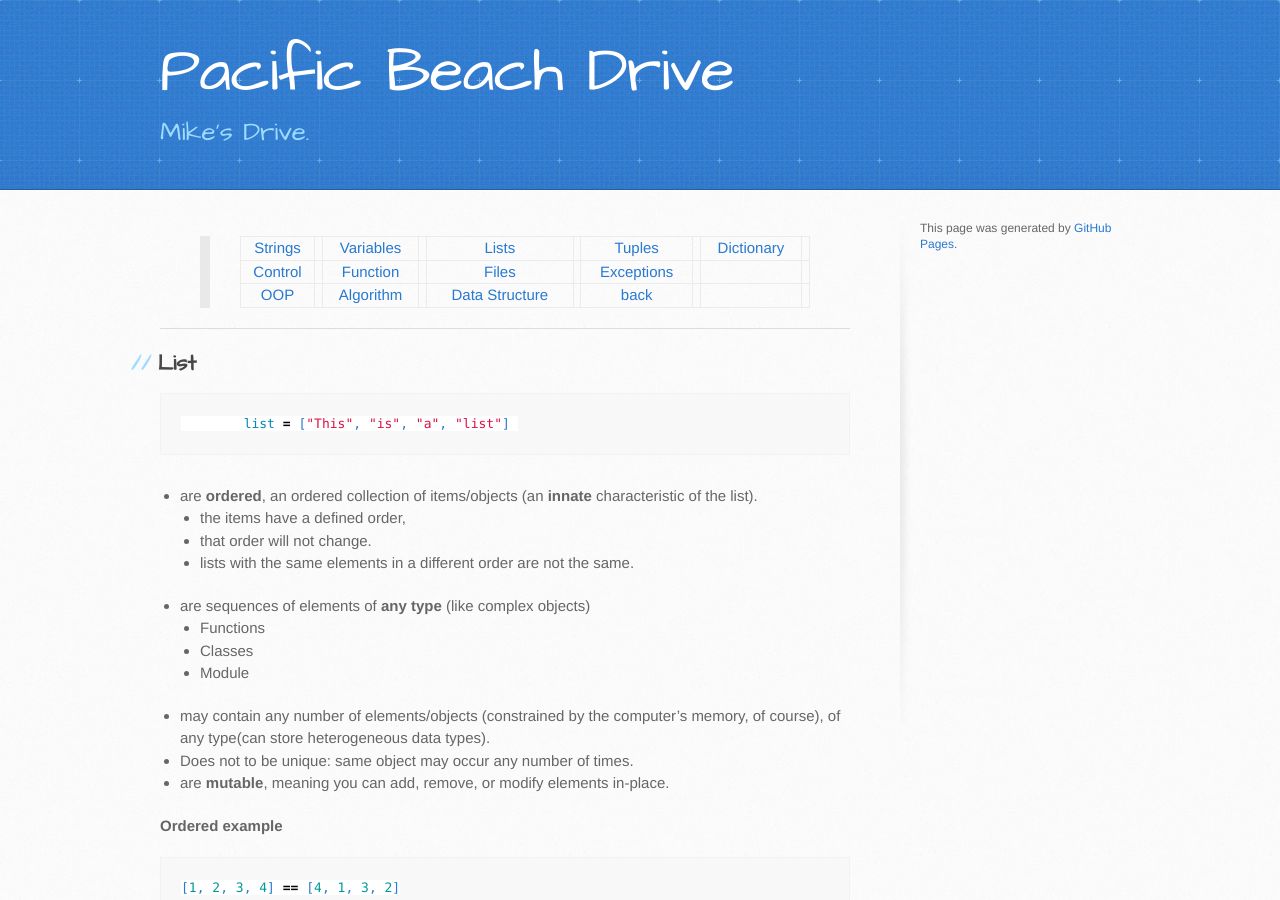
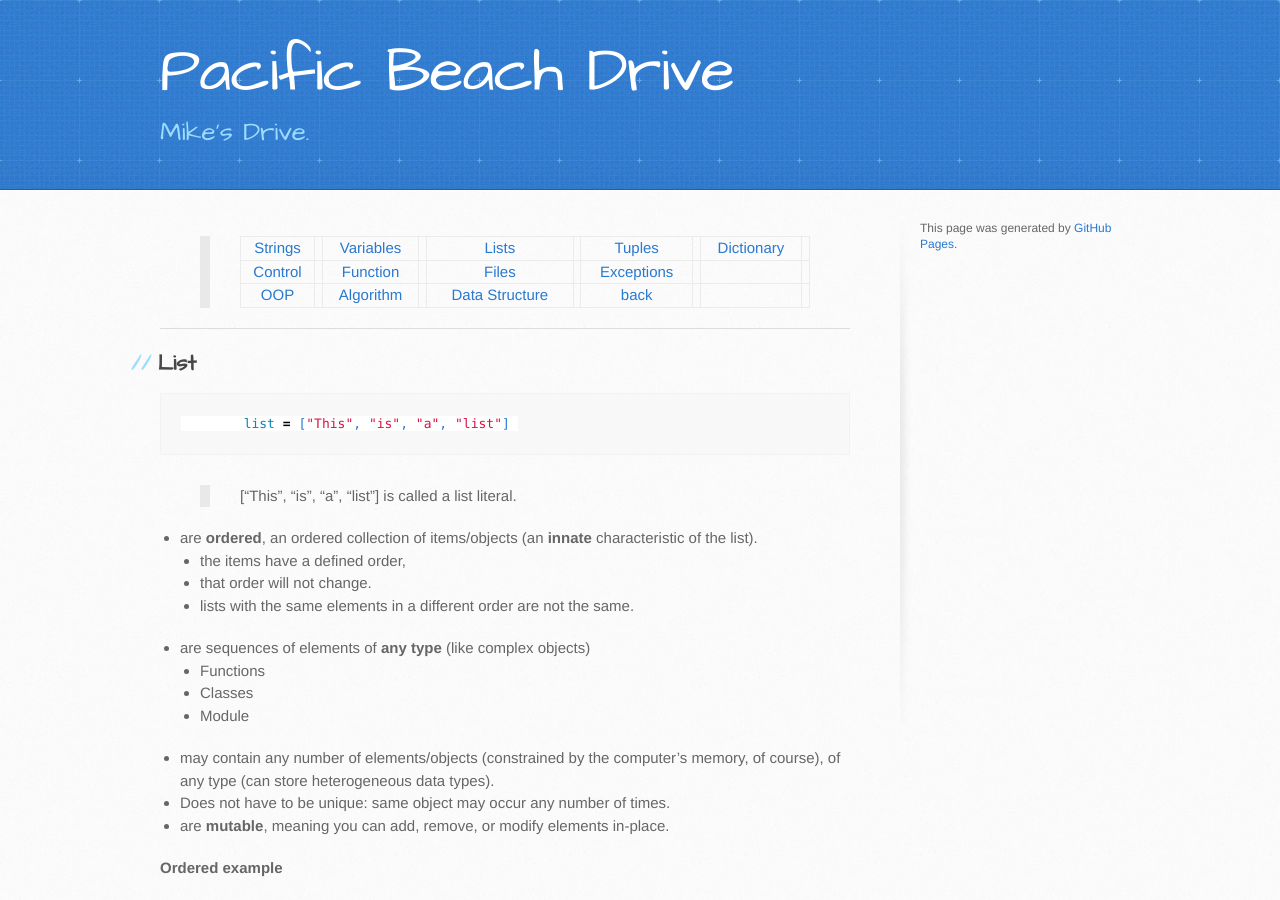
Before and after one commit to trumpfheller/trumpfheller.github.io, a Jekyll site: the page built from python/lists.md, in a window 1280 px wide and 900 px high. Built offline with Jekyll 4.4.1, drawn with Linux system fonts in a browser that asks for light colours.

Commit message:
Update lists.md

````diff
--- a/python/lists.md
+++ b/python/lists.md
@@ -14,6 +14,7 @@ layout: default
 ```python
 	list = ["This", "is", "a", "list"]
 ```
+> ["This", "is", "a", "list"] is called a list literal.
 
 - are **ordered**, an ordered collection of items/objects (an **innate** characteristic of the list).
     - the items have a defined order,
@@ -23,8 +24,8 @@ layout: default
     - Functions
     - Classes
     - Module
-- may contain any number of elements/objects (constrained by the computer’s memory, of course), of any type(can store heterogeneous data types).
-- Does not to be unique: same object may occur any number of times.
+- may contain any number of elements/objects (constrained by the computer’s memory, of course), of any type (can store heterogeneous data types).
+- Does not have to be unique: same object may occur any number of times.
 - are **mutable**, meaning you can add, remove, or modify elements in-place.
 
 
````
